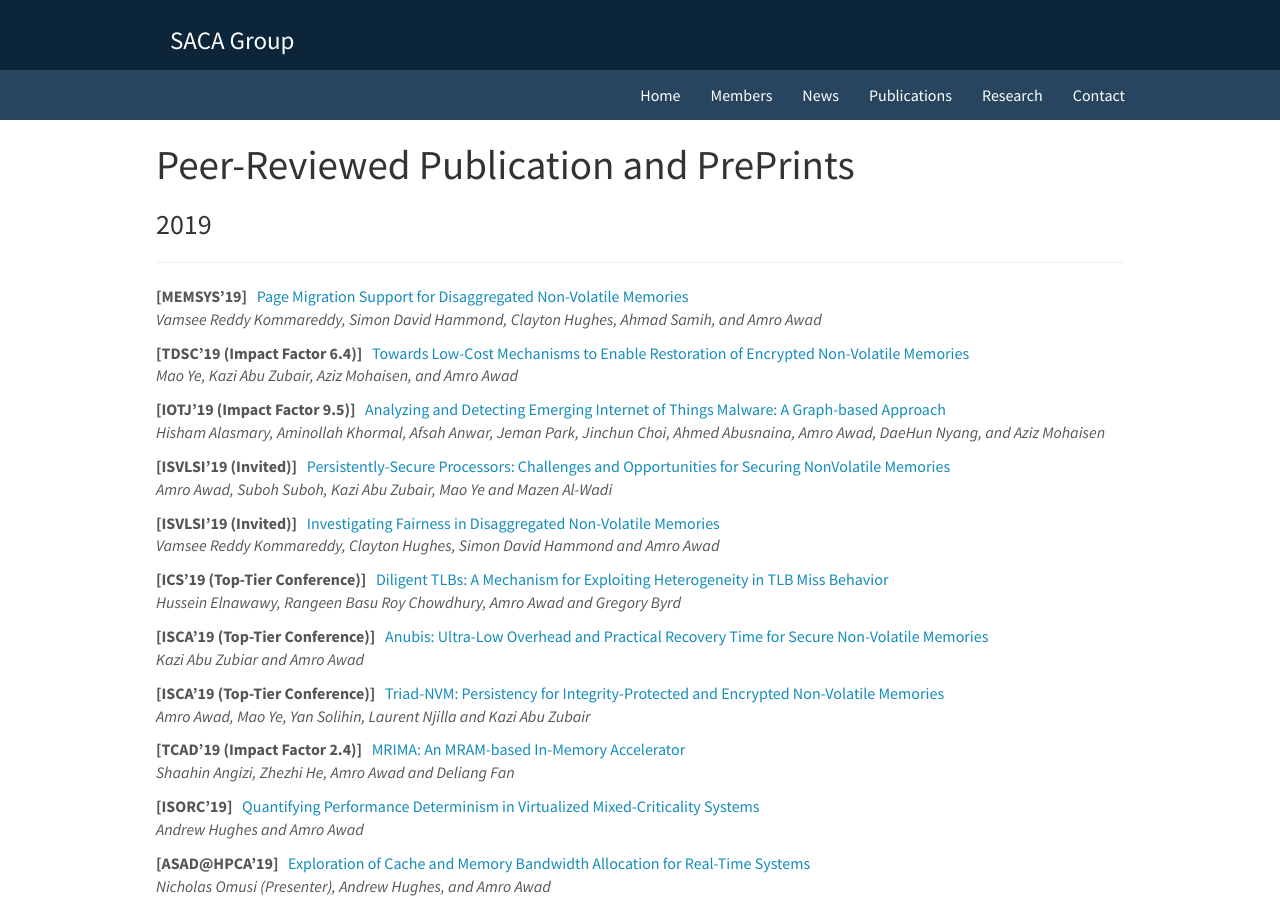
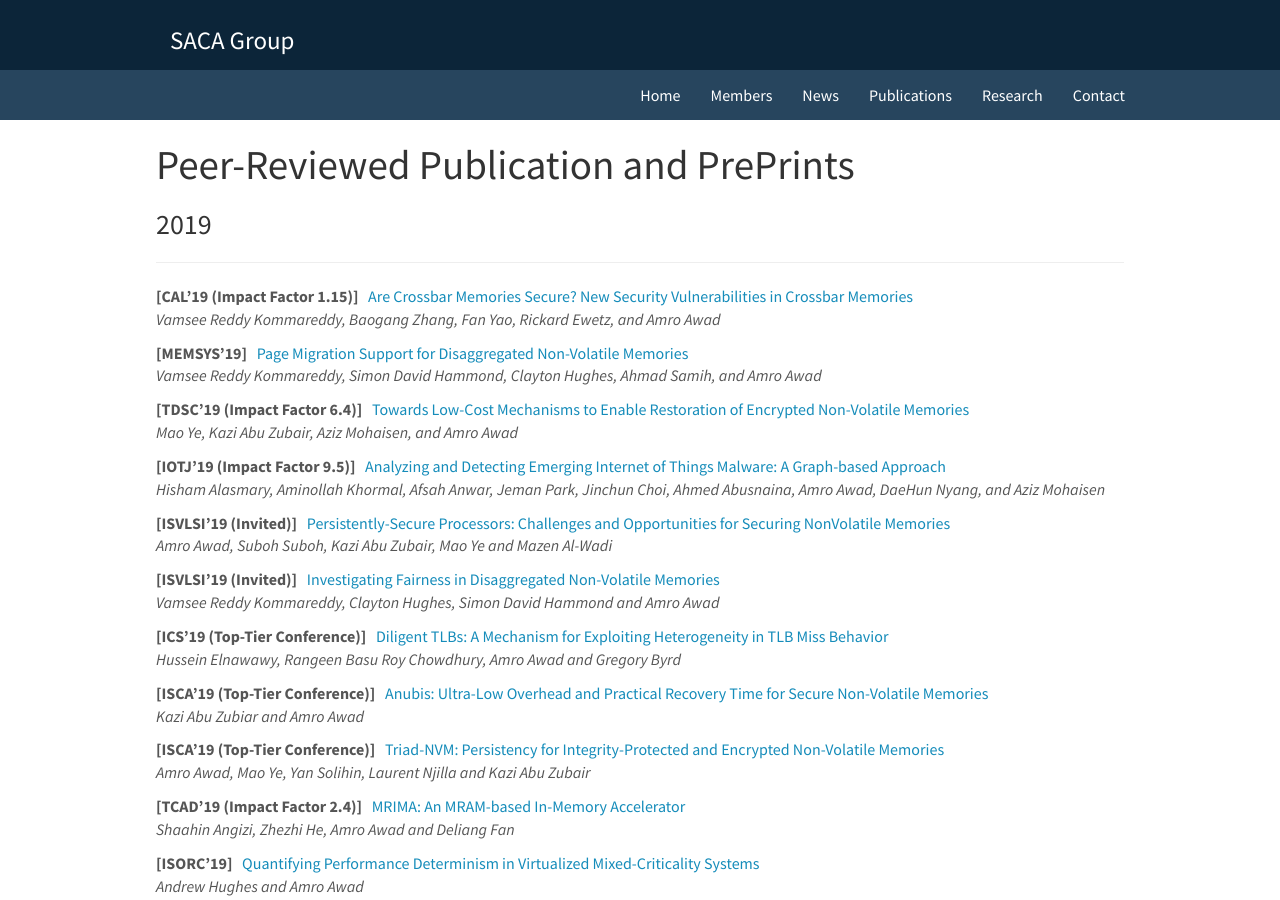
Before and after one commit to sacagroup/sacagroup.github.io, a Jekyll site: the page built from _pages/publications.md, in a window 1280 px wide and 900 px high. Built offline with Jekyll 4.4.1, drawn with Linux system fonts in a browser that asks for light colours; nearby versions of some CDN libraries.

Commit message:
adding CAL paper

```diff
--- a/_data/publist.yml
+++ b/_data/publist.yml
@@ -2,6 +2,14 @@
 - year: 2019
   pubs:
 
+
+  - title: "Are Crossbar Memories Secure? New Security Vulnerabilities in Crossbar Memories"
+    description: ""
+    authors:
+      Vamsee Reddy Kommareddy, Baogang Zhang, Fan Yao, Rickard Ewetz, and Amro Awad
+    link:
+      url: https://www.computer.org/csdl/journal/ca
+      display: CAL'19 (Impact Factor 1.15)
 
 
   - title: "Page Migration Support for Disaggregated Non-Volatile Memories"
```
